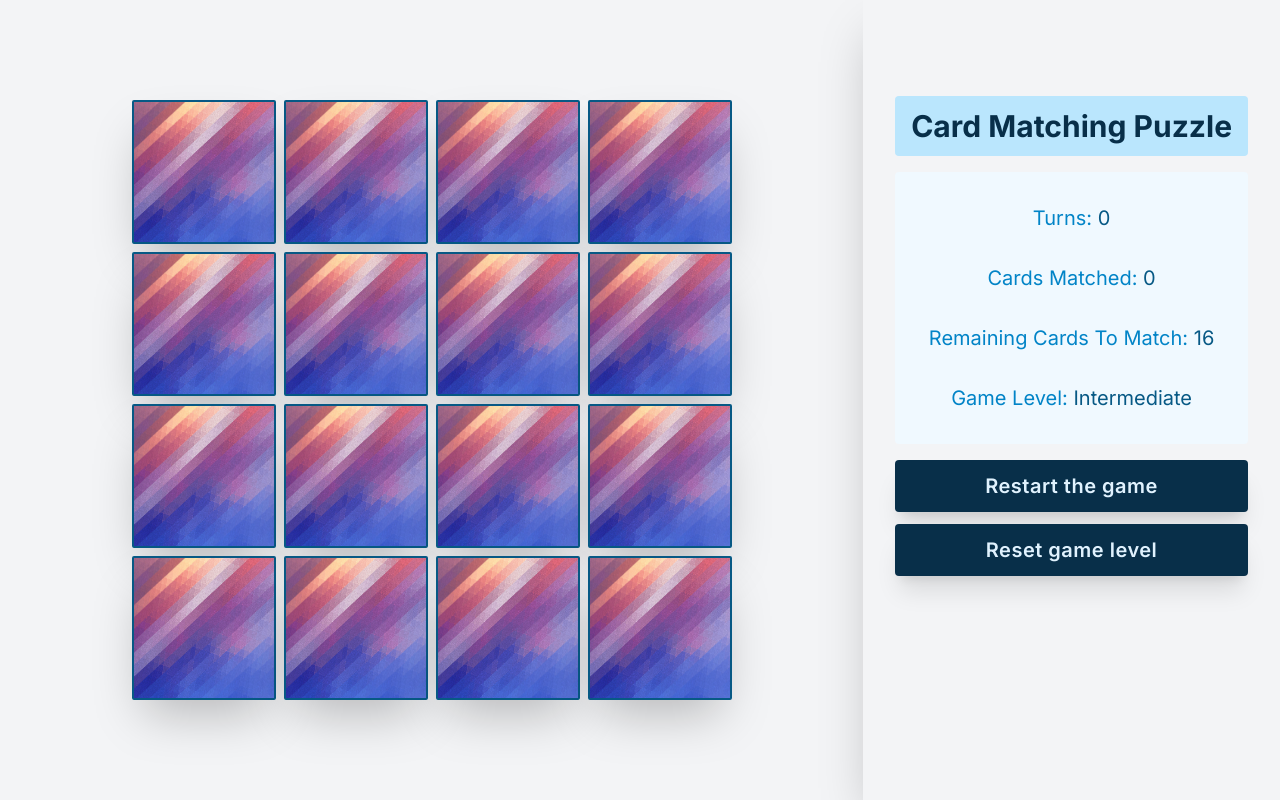
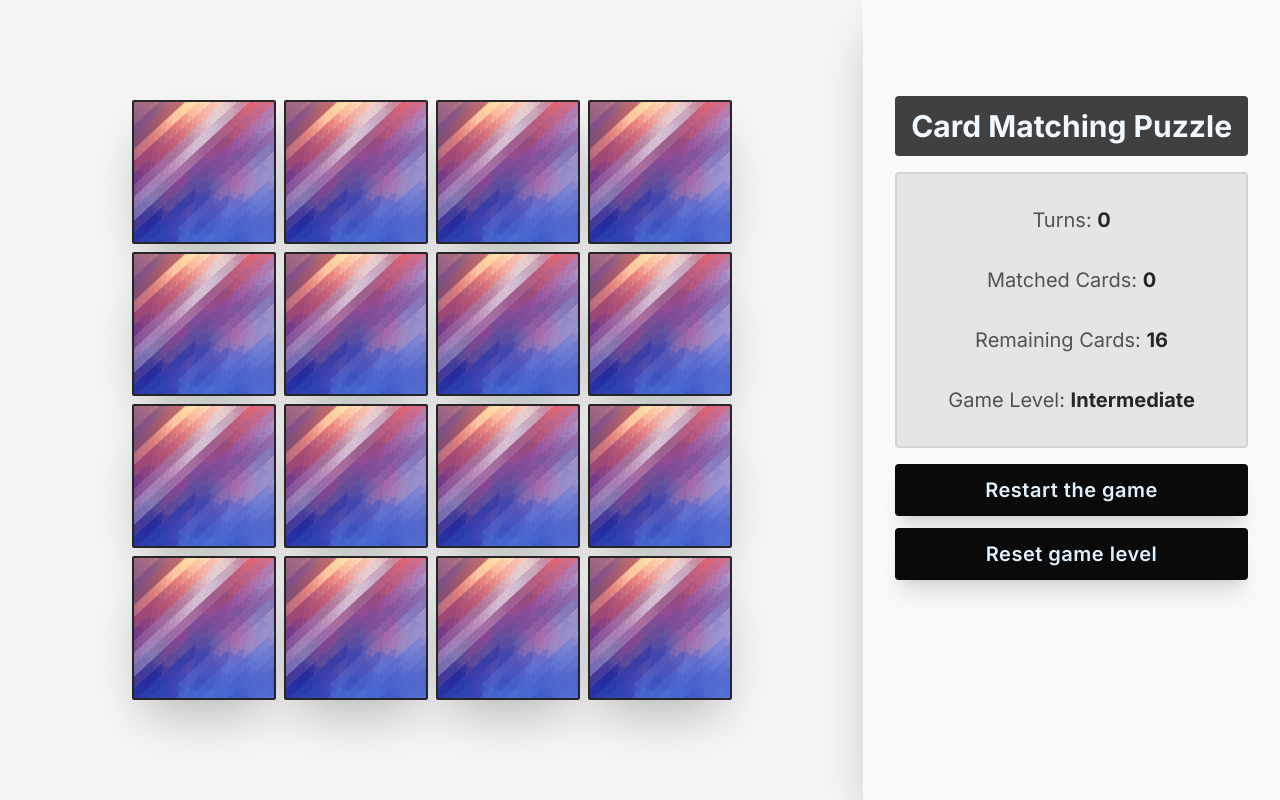
Before and after one commit to AnsBdran/puzzle-game, a React (Vite) app: page / in a window 1280 px wide. Both pictures are taken after a click on the button "Start the game". Built offline with nearby package versions, Linux system fonts and the light colour scheme.

Commit message:
updated the styles

```diff
--- a/src/components/Button.jsx
+++ b/src/components/Button.jsx
@@ -1,10 +1,10 @@
-import React from "react";
+import React from 'react';
 
 const Button = ({ children, ...props }) => {
   return (
     <button
       {...props}
-      className="bg-sky-950 hover:bg-sky-900 text-sky-100 shadow-xl hover:shadow-lg active:shadow-sm transition-all px-4 py-3 font-semibold tracking-wide lg:text-xl rounded mx-auto block w-full"
+      className='bg-neutral-950 hover:bg-neutral-900 text-sky-100 shadow-xl hover:shadow-lg active:shadow-sm transition-all px-8 py-3 font-semibold tracking-wide lg:text-xl rounded mx-auto block w-full'
     >
       {children}
     </button>
--- a/src/components/Header.jsx
+++ b/src/components/Header.jsx
@@ -1,4 +1,4 @@
-import Button from "./Button";
+import Button from './Button';
 
 const Header = ({
   turns,
@@ -9,18 +9,18 @@ const Header = ({
   remainingNumber,
 }) => {
   return (
-    <header className="header md:hidden bg-sky-200 shadow-lg  px-8 py-3">
-      <h1 className="font-semibold text-xl text-sky-800 text-center">
+    <header className='header md:hidden bg-neutral-200 shadow-lg  px-8 py-3'>
+      <h1 className='font-semibold text-xl text-gray-950 text-center'>
         Card Matching Puzzle
       </h1>
-      <div className="flex justify-between sm:justify-around items-center mt-3 ">
-        <div className="text-center">
+      <div className='flex justify-between sm:justify-around items-center mt-3 '>
+        <div className='text-center'>
           <p>turns: {turns}</p>
           <p>Game level: {gameLevel}</p>
           <p>Matched cards: {matchedNumber}</p>
           <p>Remaining cards: {remainingNumber}</p>
         </div>
-        <div className="flex flex-col gap-2">
+        <div className='flex flex-col gap-2'>
           <Button onClick={restartGame}>Restart</Button>
           <Button onClick={resetGameLevel}>Reset</Button>
         </div>
--- a/src/components/Sidebar.jsx
+++ b/src/components/Sidebar.jsx
@@ -1,5 +1,5 @@
-import React from "react";
-import Button from "./Button";
+import React from 'react';
+import Button from './Button';
 
 const Sidebar = ({
   turns,
@@ -10,36 +10,33 @@ const Sidebar = ({
   gameLevel,
   resetGameLevel,
 }) => {
-  console.log("did you win?", didYouWin);
+  console.log('did you win?', didYouWin);
   return (
-    <section className="sidebar hidden md:block px-2 lg:px-4 xl:px-8 pt-24 min-h-screen shadow-2xl">
-      <h2 className="text-xl lg:text-2xl xl:text-3xl font-bold bg-sky-200 text-sky-950 text-center py-3 px-4 rounded">
+    <section className='sidebar hidden md:block px-2 lg:px-4 xl:px-8 pt-24 min-h-screen shadow-2xl'>
+      <h2 className='text-xl lg:text-2xl xl:text-3xl font-bold bg-neutral-700 text-sky-50 text-center py-3 px-4 rounded'>
         Card Matching Puzzle
       </h2>
-      <div className="text-center lg:text-lg xl:text-xl capitalize mt-4 px-2 lg:px-6 py-8 rounded bg-sky-50 text-sky-600 flex flex-col gap-8">
-        <p>
-          turns: <span className="text-sky-800">{turns}</span>
-        </p>
-        <p>
-          Cards Matched: <span className="text-sky-800"> {matchedNumber}</span>
-        </p>
-        <p>
-          Remaining cards to match:{" "}
-          <span className="text-sky-800"> {remainingNumber}</span>{" "}
-        </p>
-        <p>
-          Game Level: <span className="text-sky-800"> {gameLevel}</span>
-        </p>
+      <div className='text-center lg:text-lg xl:text-xl capitalize mt-4 px-2 lg:px-6 py-8 rounded bg-neutral-200 border-2 border-neutral-300 flex flex-col gap-8'>
+        <StatItem title='Turns' value={turns} />
+        <StatItem title='Matched cards' value={matchedNumber} />
+        <StatItem title='Remaining cards' value={remainingNumber} />
+        <StatItem title='Game level' value={gameLevel} />
       </div>
-      <div className="flex flex-col gap-3 mt-4">
+      <div className='flex flex-col gap-3 mt-4'>
         <Button onClick={restartGame}>
-          {didYouWin ? "Start a new" : "Restart the"} game
+          {didYouWin ? 'Start a new' : 'Restart the'} game
         </Button>
         <Button onClick={resetGameLevel}>Reset game level</Button>
       </div>
-      <footer className="text-center mt-8 text-gray-300"></footer>
+      <footer className='text-center mt-8 text-gray-300'></footer>
     </section>
   );
 };
 
+const StatItem = ({ title, value }) => (
+  <p>
+    <span className='text-neutral-600'> {title}:</span>{' '}
+    <span className='text-neutral-800 font-bold'> {value}</span>
+  </p>
+);
 export default Sidebar;
--- a/src/index.css
+++ b/src/index.css
@@ -1,11 +1,11 @@
-@import url("https://fonts.googleapis.com/css2?family=Inter:wght@100;200;300;400;500;600;700;800;900&display=swap");
+@import url('https://fonts.googleapis.com/css2?family=Inter:wght@100;200;300;400;500;600;700;800;900&display=swap');
 @tailwind base;
 @tailwind utilities;
 @tailwind components;
 
 body {
-  @apply bg-gray-100 text-slate-600;
-  font-family: "Inter", sans-serif;
+  @apply bg-neutral-100 text-slate-600;
+  font-family: 'Inter', sans-serif;
 }
 
 :root {
@@ -16,7 +16,7 @@ h1 {
   @apply text-slate-800;
 }
 
-input[type="radio"] {
+input[type='radio'] {
   @apply appearance-none w-4 h-4 bg-slate-50 border-[.5px] border-slate-500 checked:bg-slate-700 rounded-sm shadow-sm checked:shadow-2xl mr-2;
 }
 
@@ -35,6 +35,7 @@ input[type="radio"] {
 }
 
 .sidebar {
+  @apply bg-neutral-50;
   grid-row: 1/3;
   grid-column: 2/3;
 }
@@ -69,13 +70,16 @@ input[type="radio"] {
 }
 
 .card {
-  @apply relative shadow-2xl;
+  @apply relative shadow-2xl cursor-pointer transition-all;
 }
 
 .card div {
-  @apply rounded-sm bg-sky-50 overflow-hidden border-2 border-sky-800;
+  @apply rounded-sm bg-neutral-100 overflow-hidden border-2 border-neutral-800;
 }
 
+.card:hover {
+  transform: rotateY(10deg);
+}
 /* ============================================================================== */
 /* ============================================================================== */
 
```
